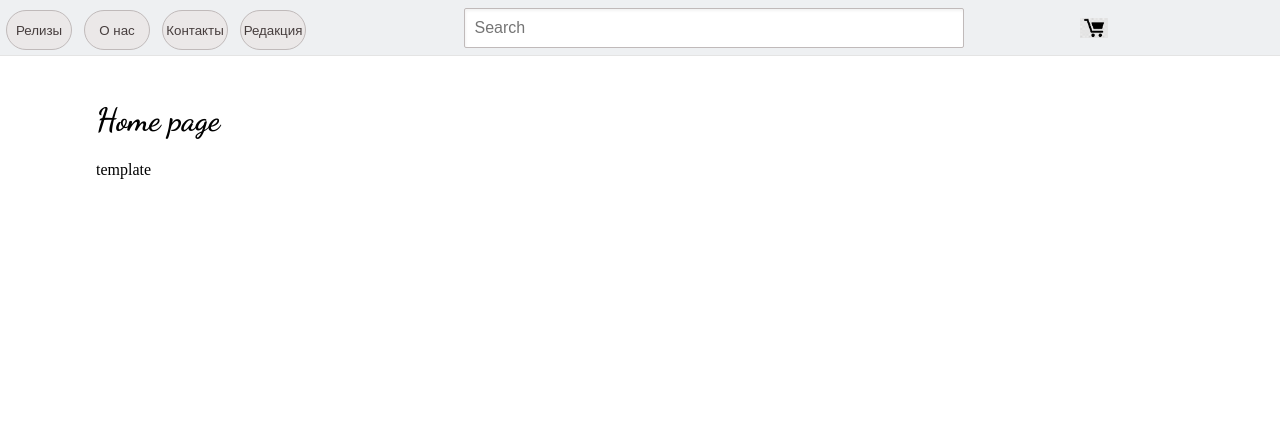
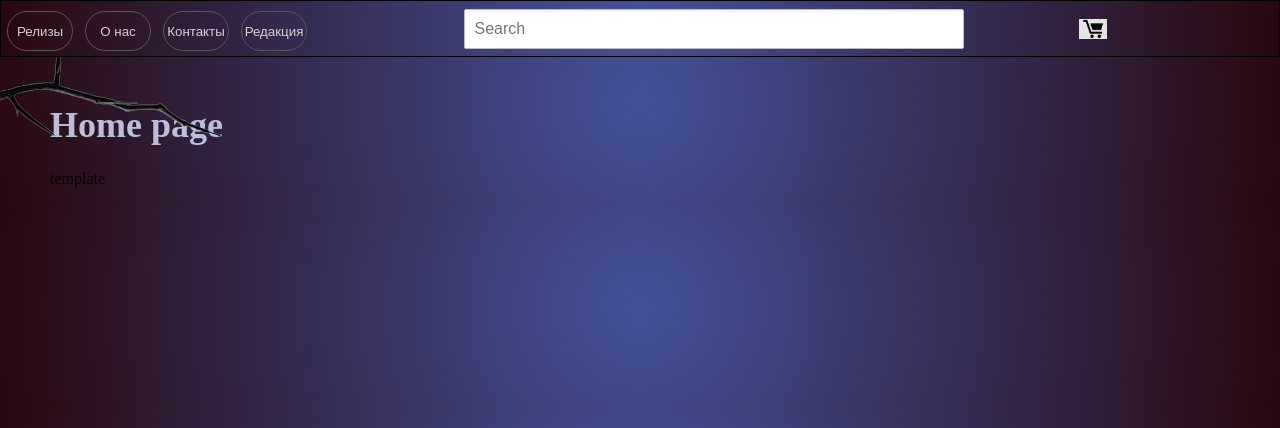
Before and after one commit to leylandpaladin/dismal-gateways-website, a Django app: page / in a window 1280 px wide. Shown: the top 428 px of the page. Run offline with Django 4.2, Linux system fonts and the light colour scheme.

Commit message:
New styles version

```diff
--- a/static/css/base.css
+++ b/static/css/base.css
@@ -1,11 +1,24 @@
 body {
   margin: 0;
   padding-top: 80px;
-  padding-left: 96px;
-  padding-right: 24px;
-  background-color: white;
+  padding-left: 50px;
+  padding-right: 50px;
+  background: rgb(68, 82, 154);
+  background: radial-gradient(
+    circle,
+    rgba(68, 82, 154, 1) 0%,
+    rgba(40, 8, 15, 1) 100%
+  );
 }
 
 h1 {
-  font-family: "Dancing Script", cursive;
+  font-size: 36px;
+  font-weight: bold;
+  color: rgb(188, 189, 217);
 }
+
+.img-divide {
+  position: absolute;
+  left: 0;
+  top: 0;
+}
--- a/static/css/navbar.css
+++ b/static/css/navbar.css
@@ -1,20 +1,27 @@
 a {
   text-decoration: none;
+  color: rgb(217, 208, 208);
 }
+
 .navbar {
   height: 55px;
   display: flex;
   flex-direction: row;
   justify-content: space-between;
   position: fixed;
+  border-width: 1px;
+  border-style: solid;
+  border-color: black;
   top: 0;
   left: 0;
   right: 0;
   z-index: 100;
-  background-color: #eef0f2;
-  border-bottom-width: 1px;
-  border-bottom-style: solid;
-  border-bottom-color: rgb(228, 228, 228);
+  background: rgb(68, 82, 154);
+  background: radial-gradient(
+    circle,
+    rgba(68, 82, 154, 1) 0%,
+    rgba(40, 8, 15, 1) 100%
+  );
 }
 .products-button,
 .about-button,
@@ -22,10 +29,10 @@ a {
 .reduction-button {
   height: 40px;
   width: 66px;
-  background-color: rgb(235, 232, 232);
+  background: transparent;
   border-width: 1px;
   border-style: solid;
-  border-color: rgb(192, 186, 186);
+  border-color: rgb(89, 88, 88);
   border-radius: 33px;
   margin-left: 6px;
   margin-right: 6px;
@@ -34,15 +41,15 @@ a {
   display: flex;
   justify-content: center;
   align-items: center;
-  opacity: 1;
-  transition: opacity 0.15s;
 }
 
 .products-button:hover,
 .about-button:hover,
 .contact-button:hover,
-.reduction-button:hover {
-  opacity: 0.75;
+.reduction-button:hover,
+a:hover {
+  opacity: 0.7;
+  transition: all 0.35s ease-Out;
 }
 
 .left-section {
--- a/static/css/release.css
+++ b/static/css/release.css
@@ -1,8 +1,27 @@
-.page-title {
-  font-size: 9000;
-  font-weight: bold;
-  font-family: Dancing Script;
+.album-logo {
+  position: relative;
 }
+
+.release-info {
+  display: grid;
+}
+
+.album-info {
+  text-decoration: none;
+  color: black;
+  font-size: 18px;
+  text-align: center;
+}
+
+.album-info:hover {
+  text-decoration: underline;
+  color: rgb(188, 189, 217);
+}
+
+.thumbnail {
+  width: 100%;
+}
+
 .release-grid {
   display: grid;
   grid-template-columns: 1fr 1fr 1fr;
@@ -13,7 +32,45 @@
 .release-sum {
   border-width: 1px;
   border-style: solid;
-  border-color: rgb(200, 200, 200);
-  width: 200px;
+  border-color: black;
   border-radius: 6px;
+  background: rgb(114, 118, 135);
+  background: radial-gradient(
+    circle,
+    rgba(114, 118, 135, 1) 0%,
+    rgba(40, 8, 15, 1) 100%
+  );
 }
+
+.release-sum:hover {
+  background: rgb(195, 200, 227);
+  background: radial-gradient(
+    circle,
+    rgba(195, 200, 227, 1) 0%,
+    rgba(40, 8, 15, 1) 100%
+  );
+}
+
+.label-number {
+  margin-top: 0;
+  font-size: 14px;
+  color: rgb(188, 189, 217);
+  font-weight: bold;
+  line-height: 10px;
+  margin-bottom: 5px;
+  margin-left: 3px;
+}
+
+.artist-name {
+  color: rgb(188, 189, 217);
+  font-size: 18px;
+  text-align: center;
+}
+
+.img-divide {
+  position: absolute;
+  height: 10px;
+  width: 10px;
+  margin-top: 30px;
+  margin-bottom: 90%;
+}
--- a/templates/base.html
+++ b/templates/base.html
@@ -4,12 +4,6 @@
   {% load static %} {% include 'navbar_example.html' %}
   <head>
     <title>DISMAL GATEWAYS</title>
-    <link rel="preconnect" href="https://fonts.googleapis.com" />
-    <link rel="preconnect" href="https://fonts.gstatic.com" crossorigin />
-    <link
-      href="https://fonts.googleapis.com/css2?family=Dancing+Script:wght@400;500;600;700&display=swap"
-      rel="stylesheet"
-    />
     <link
       rel="stylesheet"
       href="{% static 'css/navbar.css'%}"
@@ -24,5 +18,8 @@
   </head>
   <body>
     {% block content %} replace me {%endblock %}
+    <div class="img-divide">
+      <img src="{% static '/tern.png' %}" alt="" />
+    </div>
   </body>
 </html>
--- a/templates/navbar_example.html
+++ b/templates/navbar_example.html
@@ -2,22 +2,22 @@
 <nav class="navbar">
   <div class="left-section">
     <button class="products-button">
-      <a href="/products/" style="color: rgb(71, 62, 62)">Релизы</a>
+      <a href="/products/">Релизы</a>
     </button>
     <button class="about-button">
-      <a href="/about/" style="color: rgb(71, 62, 62)">О нас</a>
+      <a href="/about/">О нас</a>
     </button>
     <button class="contact-button">
-      <a href="/contact/" style="color: rgb(71, 62, 62)">Контакты</a>
+      <a href="/contact/">Контакты</a>
     </button>
     <button class="reduction-button">
-      <a href="/redaction/" style="color: rgb(71, 62, 62)">Редакция</a>
+      <a href="/redaction/">Редакция</a>
     </button>
   </div>
   <div class="middle-section">
     <input class="search-bar" type="text" placeholder="Search" />
   </div>
   <div class="right-section">
-	  <img class="cart-logo" src="{% static '/cart.jpg' %}" alt="" />
+    <img class="cart-logo" src="{% static '/cart.jpg' %}" alt="" />
   </div>
 </nav>
```
Also changed, not shown: templates/products.html (+11 -14 lines), static/PICTURE.jpg (deleted), static/tern.png (added).
